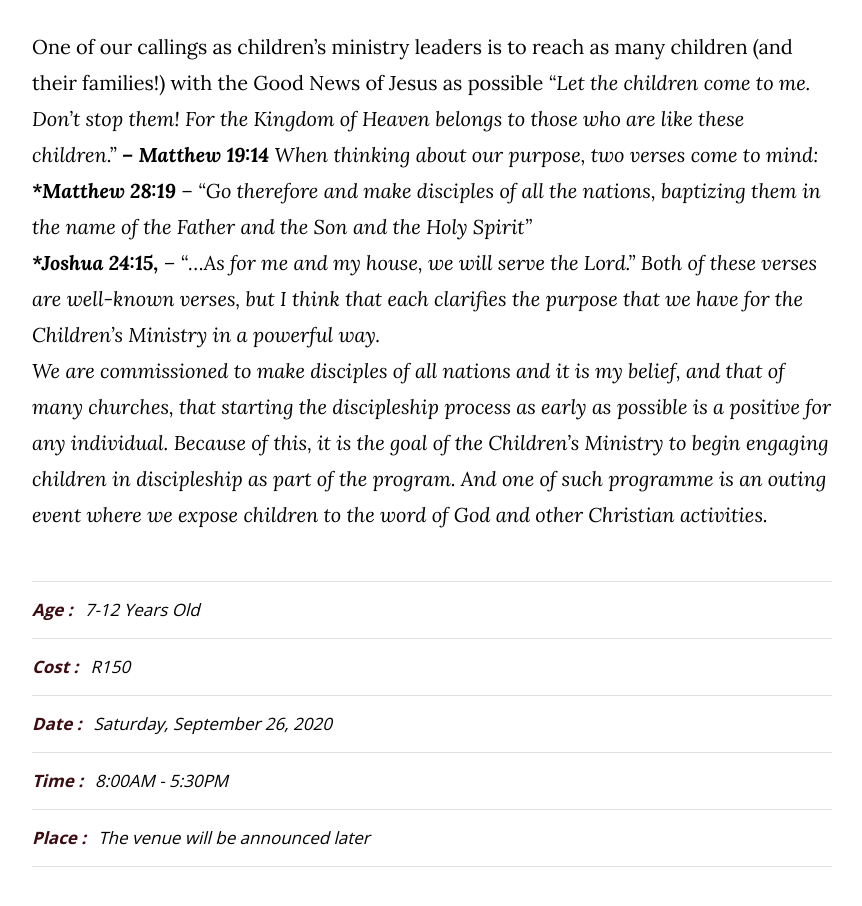
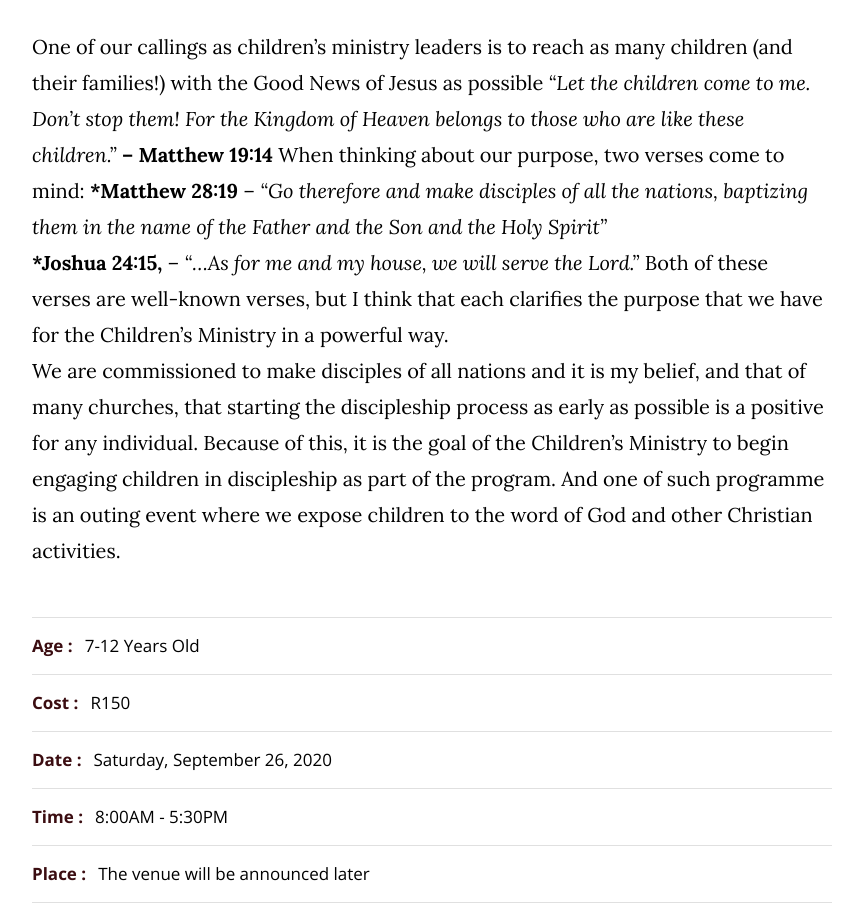
Before and after one commit to prayertower/ptcfc, a plain HTML site: page events-single.html in a window 1280 px wide. Shown: the part 1233-2139 px from the top of the page, without its empty margins (208-1070 px from the left). Drawn offline with nearby package versions, Linux system fonts and the light colour scheme.

Commit message:
Update events-single.html

```diff
--- a/events-single.html
+++ b/events-single.html
@@ -107,7 +107,7 @@
                     </p>
 
                     <p>
-                    One of our callings as children’s ministry leaders is to reach as many children (and their families!) with the Good News of Jesus as possible <i> “Let the children come to me. Don’t stop them! For the Kingdom of Heaven belongs to those who are like these children.” <i> <b>– Matthew 19:14</b>
+                    One of our callings as children’s ministry leaders is to reach as many children (and their families!) with the Good News of Jesus as possible <i> “Let the children come to me. Don’t stop them! For the Kingdom of Heaven belongs to those who are like these children.” </i> <b>– Matthew 19:14</b>
             When thinking about our purpose, two verses come to mind:
             <b>*Matthew 28:19 </b>– <i>“Go therefore and make disciples of all the nations, baptizing them in the name of the Father and the Son and the Holy Spirit”</i><br>
                         <b>*Joshua 24:15, </b>– <i>“…As for me and my house, we will serve the Lord.”</i>
```
